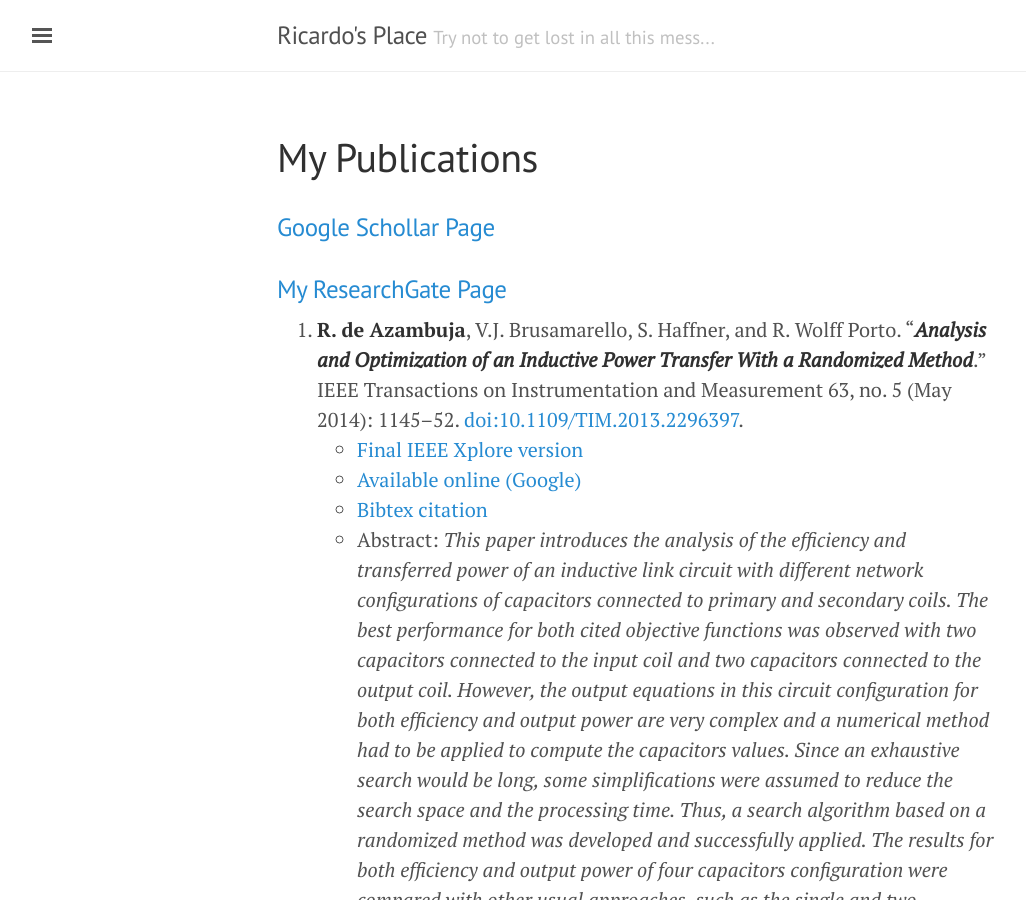
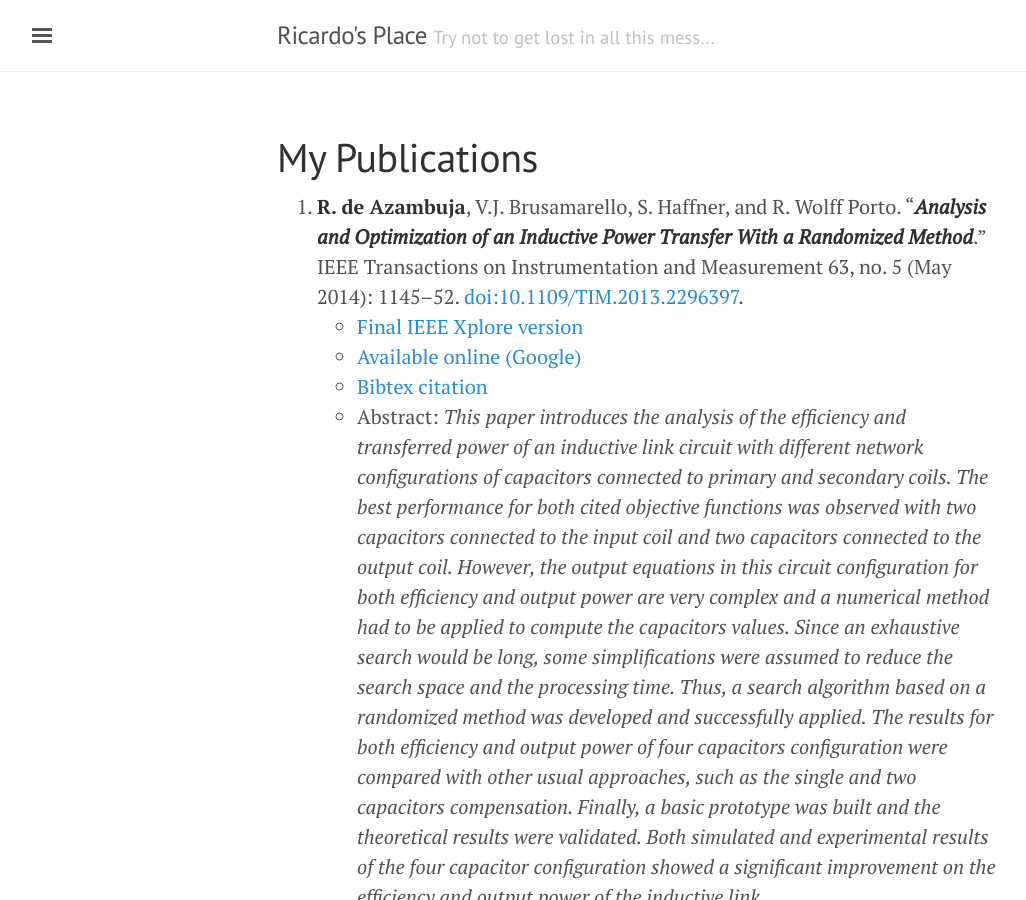
Before and after one commit to ricardodeazambuja/ricardodeazambuja.github.io, a Jekyll site: the page built from _pages/publications.md, in a window 1280 px wide and 900 px high. Shown: the whole window, without its empty margins (3-1029 px from the left). Built offline with Jekyll 4.4.1, drawn with Linux system fonts in a browser that asks for light colours.

Commit message:
Update publications.md

```diff
--- a/_pages/publications.md
+++ b/_pages/publications.md
@@ -2,10 +2,6 @@
 layout: page
 title: My Publications
 ---
-
-### [Google Schollar Page](https://scholar.google.co.uk/citations?user=F8AFA4gAAAAJ)
-
-### [My ResearchGate Page](https://www.researchgate.net/ricardodeazambuja)
 
 1. **R. de Azambuja**, V.J. Brusamarello, S. Haffner, and R. Wolff Porto. “**_Analysis and Optimization of an Inductive Power Transfer With a Randomized Method_**.” IEEE Transactions on Instrumentation and Measurement 63, no. 5 (May 2014): 1145–52. [doi:10.1109/TIM.2013.2296397](http://dx.doi.org/10.1109/TIM.2013.2296397).
   * [Final IEEE Xplore version](http://ieeexplore.ieee.org/document/6719500/)
```
